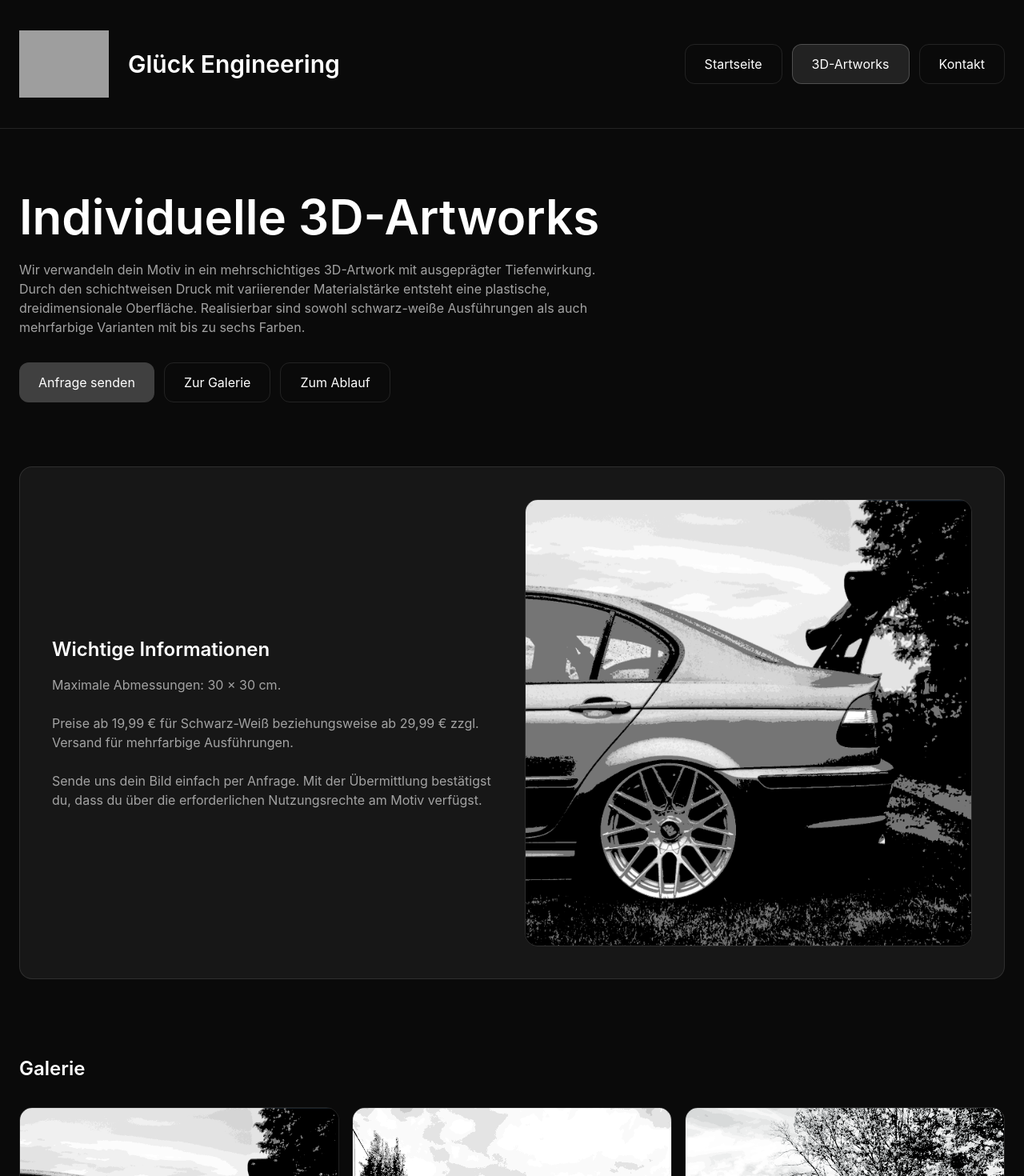
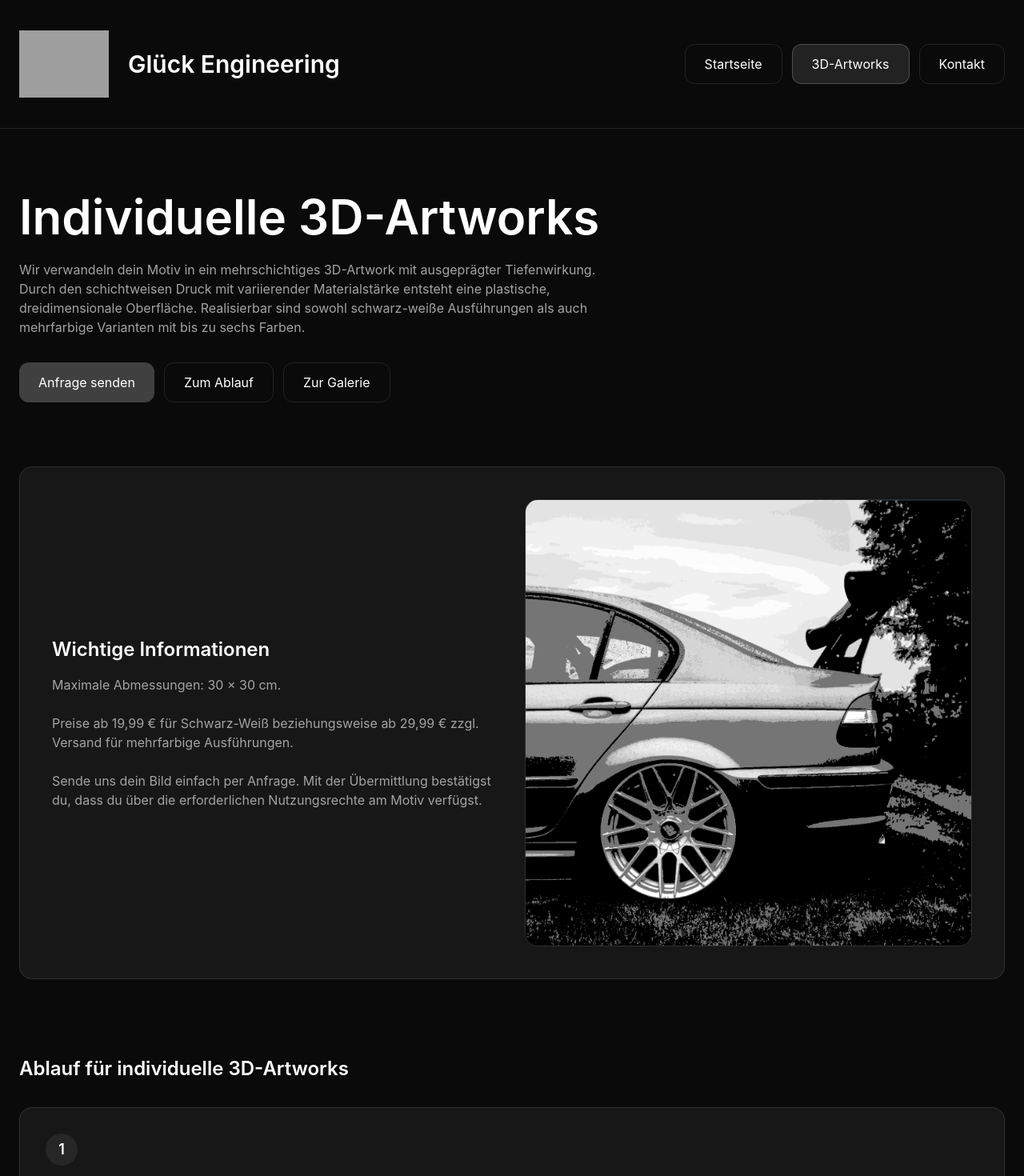
Before and after one commit to WernerG98/glueck-engineering, a React (Vite) app: page /artworks in a window 1280 px wide. Shown: the top 1470 px of the page at 80% size. Built offline with nearby package versions, Linux system fonts and the light colour scheme; grey boxes are pictures that could not be loaded.

Commit message:
Update ArtworksPage.jsx

```diff
--- a/src/pages/ArtworksPage.jsx
+++ b/src/pages/ArtworksPage.jsx
@@ -34,6 +34,7 @@ export default function ArtworksPage() {
       <Header onOpenContactModal={openContactModal} />
 
       <main className="mx-auto max-w-7xl px-4 py-12 sm:px-6 sm:py-16 md:py-20">
+        {/* HERO */}
         <section>
           <h1 className="text-3xl font-semibold leading-tight sm:text-4xl md:text-6xl">
             Individuelle 3D-Artworks
@@ -45,11 +46,20 @@ export default function ArtworksPage() {
 
           <div className="mt-8 flex flex-col gap-3 sm:flex-row sm:flex-wrap">
             <button
-              onClick={() => openContactModal("Individuelles 3D-Artwork", "custom")}
+              onClick={() =>
+                openContactModal("Individuelles 3D-Artwork", "custom")
+              }
               className="inline-block rounded-xl bg-neutral-700 px-6 py-3 text-center transition hover:bg-neutral-600"
             >
               Anfrage senden
             </button>
+
+            <a
+              href="#ablauf-artworks"
+              className="inline-block rounded-xl border border-white/10 px-6 py-3 text-center transition hover:bg-white/5"
+            >
+              Zum Ablauf
+            </a>
 
             <a
               href="#galerie"
@@ -57,20 +67,16 @@ export default function ArtworksPage() {
             >
               Zur Galerie
             </a>
-
-            <a
-              href="#ablauf-artworks"
-              className="inline-block rounded-xl border border-white/10 px-6 py-3 text-center transition hover:bg-white/5"
-            >
-              Zum Ablauf
-            </a>
           </div>
         </section>
 
+        {/* INFO */}
         <section className="mt-16 sm:mt-20">
           <div className="grid gap-6 rounded-2xl border border-white/10 bg-neutral-900 p-6 sm:gap-8 sm:p-8 md:grid-cols-2 md:items-center md:p-10">
             <div className="text-left">
-              <h2 className="text-2xl font-semibold">Wichtige Informationen</h2>
+              <h2 className="text-2xl font-semibold">
+                Wichtige Informationen
+              </h2>
 
               <div className="mt-4 whitespace-pre-line text-sm text-neutral-400 sm:text-base">
                 {artworkInfoText}
@@ -82,19 +88,30 @@ export default function ArtworksPage() {
                 src="/Artwork_Stanced_E46.png"
                 alt="3D Artwork BMW E46"
                 className="h-64 w-full cursor-pointer object-cover sm:h-80 md:h-full"
-                onClick={() => setSelectedImage("/Artwork_Stanced_E46.png")}
+                onClick={() =>
+                  setSelectedImage("/Artwork_Stanced_E46.png")
+                }
               />
             </div>
           </div>
         </section>
 
-        <GallerySection images={artworkGalleryImages} onPreview={setSelectedImage} />
+        {/* ABLAUF ZUERST */}
         <ArtworksProcessSection />
+
+        {/* DANACH GALERIE */}
+        <GallerySection
+          images={artworkGalleryImages}
+          onPreview={setSelectedImage}
+        />
       </main>
 
       <Footer />
 
-      <ImageModal selectedImage={selectedImage} onClose={() => setSelectedImage(null)} />
+      <ImageModal
+        selectedImage={selectedImage}
+        onClose={() => setSelectedImage(null)}
+      />
 
       <ContactModal
         contactModalOpen={contactModalOpen}
```
